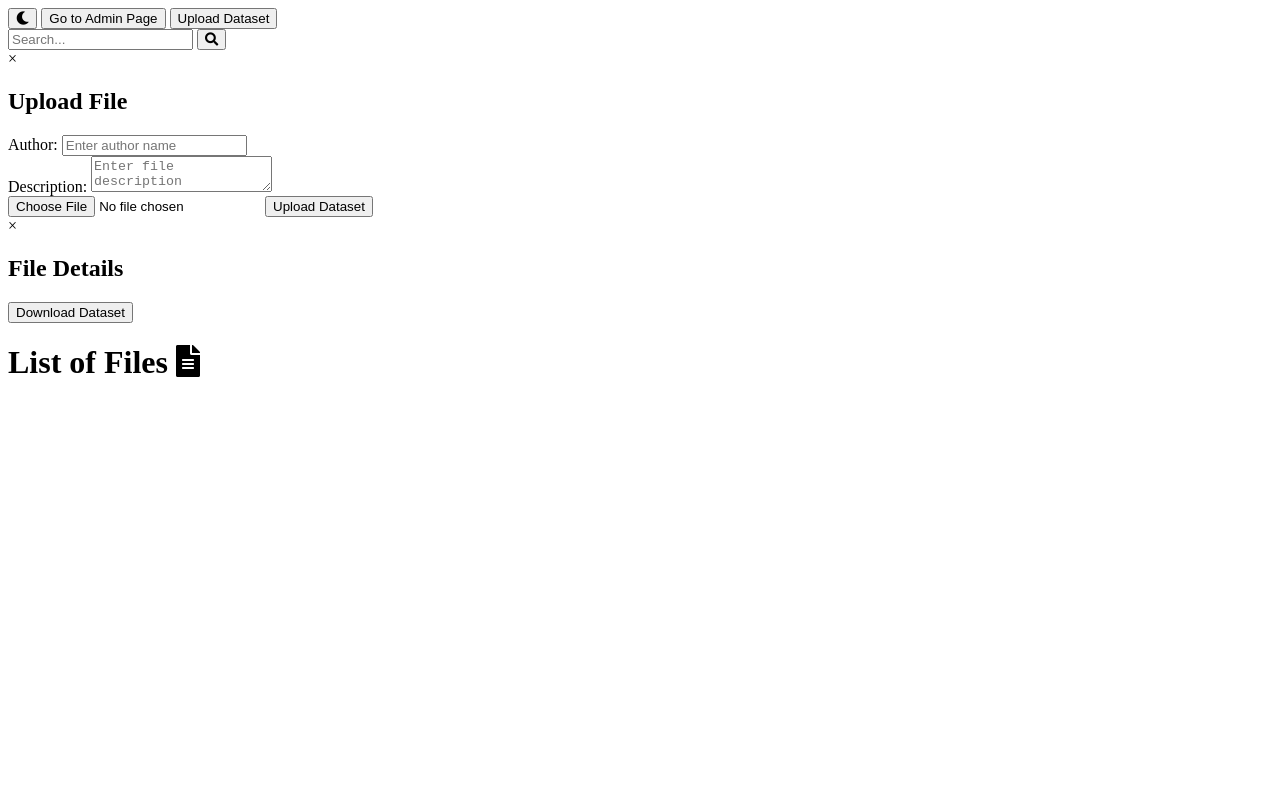
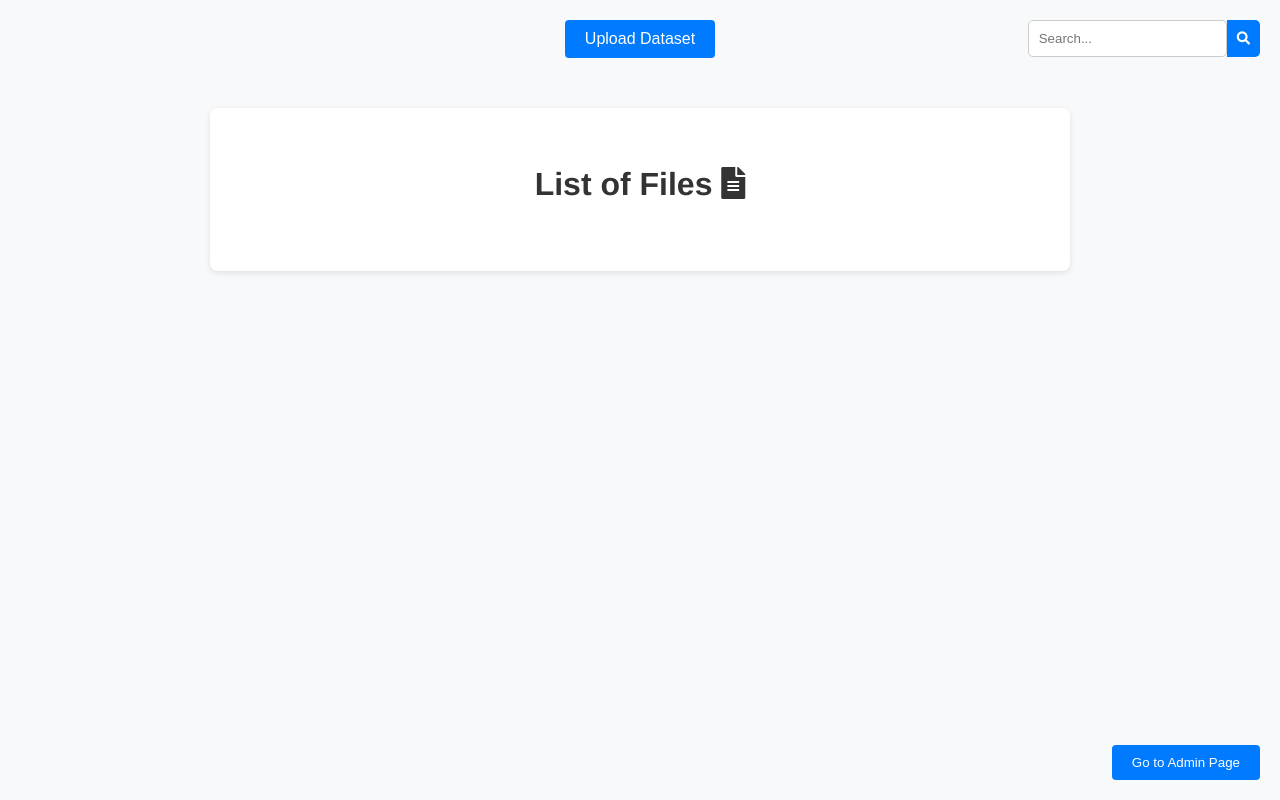
Before and after one commit to YapWH/Database, a website: page public/public.html in a window 1280 px wide. Drawn offline with Linux system fonts and the light colour scheme; no server answers.

Commit message:
css file redirecting
little bug

```diff
--- a/public/public.html
+++ b/public/public.html
@@ -6,7 +6,7 @@
     <meta name="viewport" content="width=device-width, initial-scale=1.0">
     <title>List of Files</title>
     <link rel="stylesheet" href="https://cdnjs.cloudflare.com/ajax/libs/font-awesome/5.15.4/css/all.min.css">
-    <link rel="stylesheet" href="styles.css">
+    <link rel="stylesheet" href="public.css">
 </head>
 
 <body>
```
